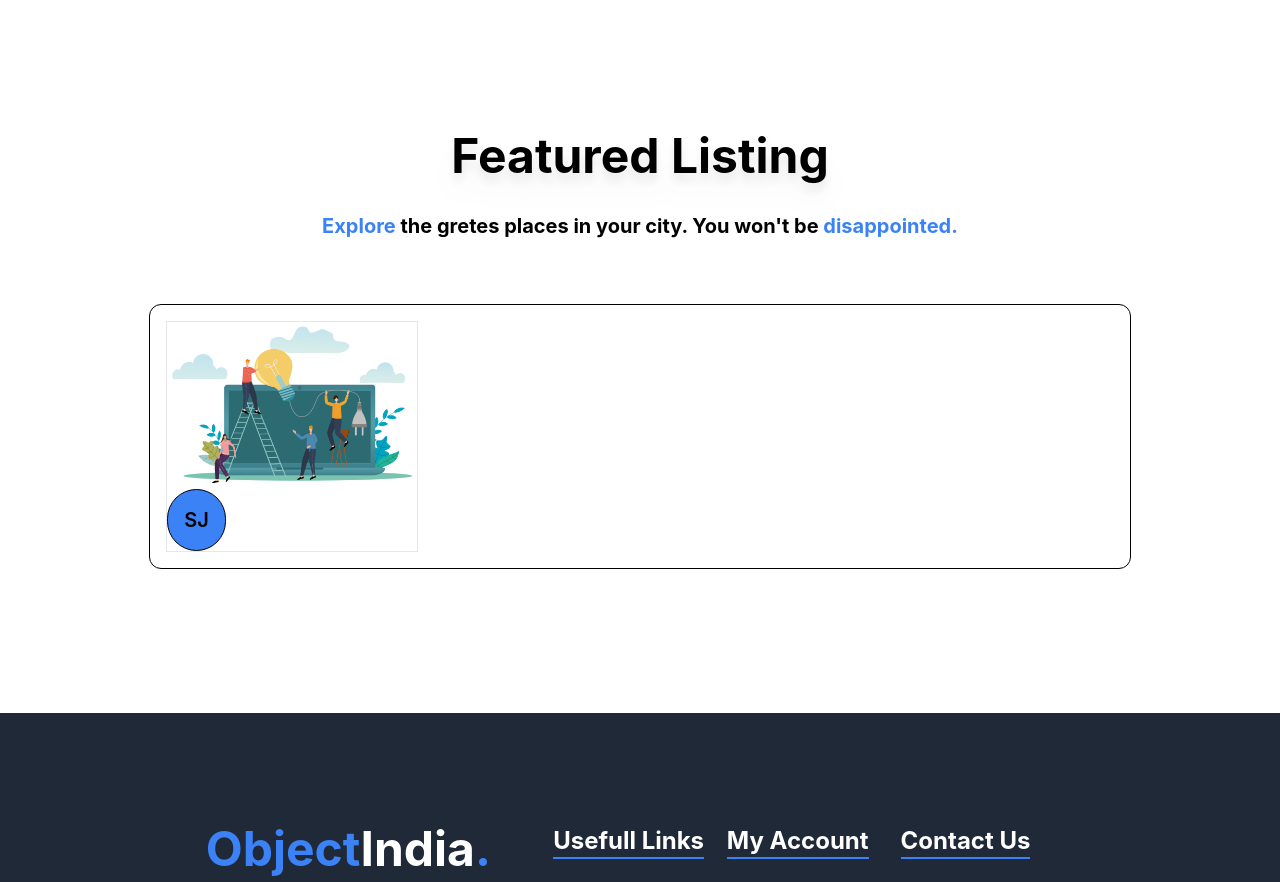
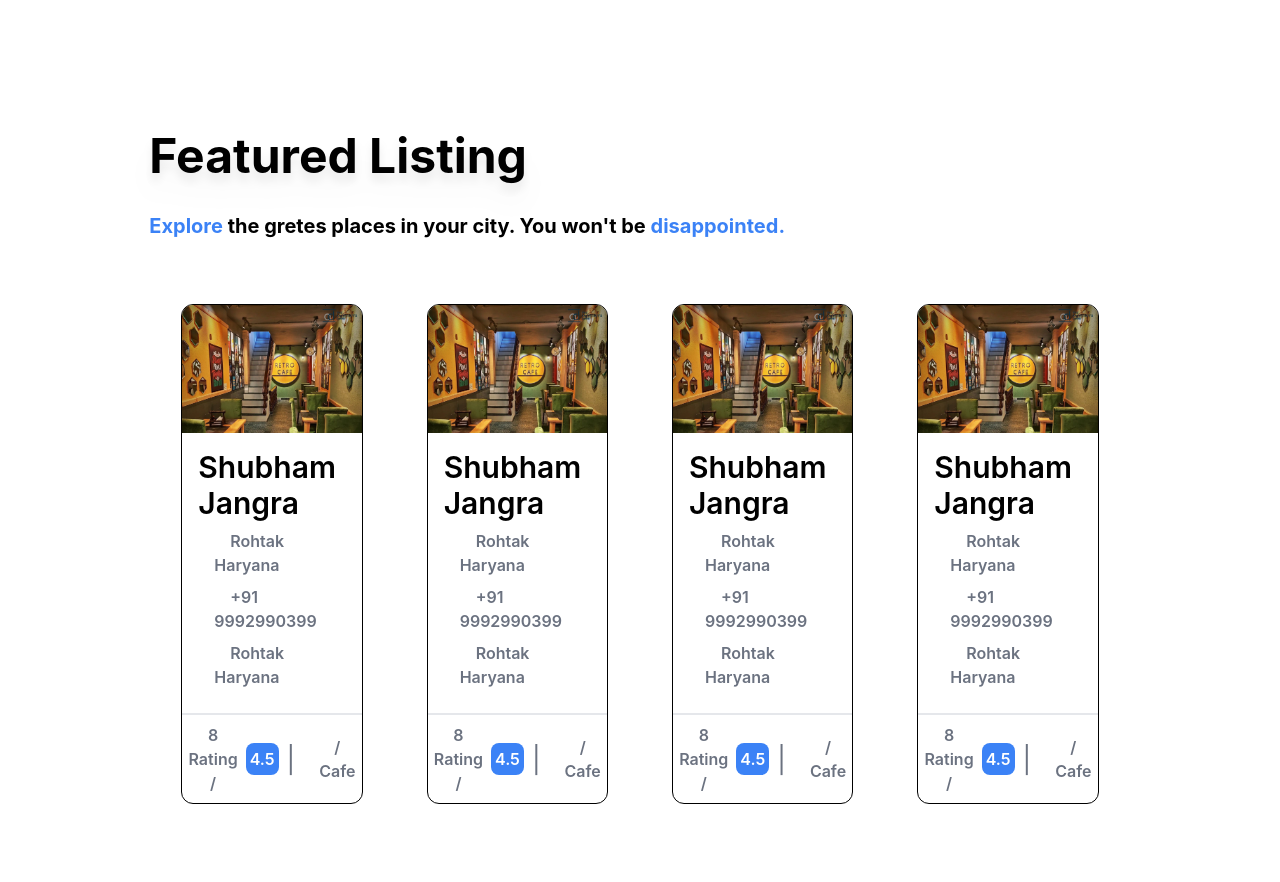
Before and after one commit to Typical-techno/indiaobject, a React (Create React App) app: page / in a window 1280 px wide. Shown: the part 1880-2762 px from the top of the page. Built offline with nearby package versions, Linux system fonts and the light colour scheme.

Commit message:
added featured/promotion listing section

```diff
--- a/src/components/Categories.jsx
+++ b/src/components/Categories.jsx
@@ -21,7 +21,7 @@ function Categories() {
                 <button className="p-8">
                   <Link to={`/${filteredItems.link}`}>
                     <div
-                      className={`w-full h-full rounded-xl p-4 space-y-3 hover:bg-gray-100 hover:text-blue-500 duration-150 hover:${filteredItems.hover}`}
+                      className={`w-full h-full rounded-xl p-4 space-y-3 hover:bg-gray-100 hover:text-blue-500 duration-150 hover:scale-110 hover:${filteredItems.hover}`}
                     >
                       <p className="text-4xl items-start">
                         <i class={`fi ${filteredItems.icon}`}></i>
--- a/src/components/PromotionListing.jsx
+++ b/src/components/PromotionListing.jsx
@@ -1,11 +1,11 @@
 import React from "react";
-import img from "../assets/images/hero-vector.jpg";
+import promotionListingData from "../data/promotionListingData";
 
 function PromotionListing() {
   return (
     <div className="flex w-11/12 h-full py-36 px-24">
-      <div className="space-y-16 w-full text-center">
-        <div className="space-y-8 justify-center items-center flex flex-col">
+      <div className="space-y-16 w-full flex flex-col items-center justify-center text-center">
+        <div className="space-y-8 text-left w-full">
           <p className="text-5xl font-bold drop-shadow-xl">Featured Listing</p>
           <p className="text-xl font-bold">
             <span className="text-blue-500">Explore</span> the gretes places in
@@ -13,12 +13,58 @@ function PromotionListing() {
             <span className="text-blue-500">disappointed.</span>
           </p>
         </div>
-        <div className="border border-black p-4 rounded-xl">
-          <div className="border w-fit">
-            <img src={img} height={250} width={250} />
-            <div className="bg-blue-500 w-fit p-4 rounded-full border border-black"><p className="text-xl font-semibold">SJ</p></div>
-          </div>
-        </div>
+        <button className="w-fit grid grid-cols-4">
+          {promotionListingData.map((items) => (
+            <div className="border border-black overflow-hidden rounded-xl hover:scale-110 duration-300 hover:shadow-2xl mx-8">
+              <div className="overflow-hidden">
+                <img src={require(`../assets/images/${items.image}`)} height={300} width={300} />
+                {/* <p className="text-xl font-semibold">SJ</p> */}
+              </div>
+              <div className="space-y-4">
+                <div className="px-4 py-2">
+                  <div className="text-left py-2">
+                    <p className="text-3xl font-semibold">{items.name}</p>
+                  </div>
+                  <div className="text-base font-semibold  text-gray-500 text-left flex flex-col justify-center gap-2 px-4">
+                    <p>
+                      <span className="p-2">
+                        <i className={`fi ${items.locationIcon}`}></i>
+                      </span>{" "}
+                      {items.location}
+                    </p>
+                    <p>
+                      <span className="p-2">
+                        <i className={`fi ${items.phoneIcon}`}></i>
+                      </span>
+                      {items.phone}
+                    </p>
+                    <p>
+                      <span className="p-2">
+                        <i className={`fi ${items.locationIcon}`}></i>
+                      </span>{" "}
+                      {items.location}
+                    </p>
+                  </div>
+                </div>
+                <div className="flex border-t-2 items-center text-gray-500 justify-center">
+                  <div className="text-base font-semibold items-center p-2 gap-2 flex">
+                    <p>{items.ratingPerson} Rating /</p>
+                    <span className="bg-blue-500 text-white rounded-lg p-1">
+                      {items.rating}
+                    </span>
+                  </div>
+                  {"|"}
+                  <div className="text-base font-semibold items-center p-2 gap-2 flex">
+                    <span className="rounded-lg p-1 mt-1">
+                      <i className={`fi ${items.locationIcon}`}></i>
+                    </span>
+                    <p>/ {items.category}</p>
+                  </div>
+                </div>
+              </div>
+            </div>
+          ))}
+        </button>
       </div>
     </div>
   );
--- a/src/components/default/Footer.jsx
+++ b/src/components/default/Footer.jsx
@@ -12,7 +12,7 @@ function Footer() {
           <Link to="/">
             <button className="text-5xl font-bold">
               <p>
-                <span className="text-blue-500">Object</span>India
+                <span className="text-blue-500"><span className="text-4xl"><i className="fi fi-rr-globe"></i></span>bject</span>India
                 <span className="text-blue-500">.</span>
               </p>
             </button>
--- a/src/components/default/Navbar.jsx
+++ b/src/components/default/Navbar.jsx
@@ -50,7 +50,7 @@ function Navbar() {
           <Link to="/">
             <button>
               <p>
-                <span className="text-blue-500">Object</span>India
+                <span className="text-blue-500"><span className="text-4xl"><i className="fi fi-rr-globe"></i></span>bject</span>India
                 <span className="text-blue-500">.</span>
               </p>
             </button>
--- /dev/null
+++ b/src/data/promotionListingData.js
@@ -0,0 +1,56 @@
+const promotionListingData = [
+  {
+    id: 1,
+    name: "Shubham Jangra",
+    locationIcon: "fi-bs-globe",
+    location: "Rohtak Haryana",
+    phoneIcon: "fi-bs-phone-call",
+    phone: "+91 9992990399",
+    rating: 4.5,
+    ratingPerson: 8,
+    category: "Cafe",
+    image: "feature-1.jpg",
+    shortName: "SJ",
+  },
+  {
+    id: 2,
+    name: "Shubham Jangra",
+    locationIcon: "fi-bs-globe",
+    location: "Rohtak Haryana",
+    phoneIcon: "fi-bs-phone-call",
+    phone: "+91 9992990399",
+    rating: 4.5,
+    ratingPerson: 8,
+    category: "Cafe",
+    image: "feature-1.jpg",
+    shortName: "SJ",
+  },
+  {
+    id: 3,
+    name: "Shubham Jangra",
+    locationIcon: "fi-bs-globe",
+    location: "Rohtak Haryana",
+    phoneIcon: "fi-bs-phone-call",
+    phone: "+91 9992990399",
+    rating: 4.5,
+    ratingPerson: 8,
+    category: "Cafe",
+    image: "feature-1.jpg",
+    shortName: "SJ",
+  },
+  {
+    id: 4,
+    name: "Shubham Jangra",
+    locationIcon: "fi-bs-globe",
+    location: "Rohtak Haryana",
+    phoneIcon: "fi-bs-phone-call",
+    phone: "+91 9992990399",
+    rating: 4.5,
+    ratingPerson: 8,
+    category: "Cafe",
+    image: "feature-1.jpg",
+    shortName: "SJ",
+  },
+];
+
+export default promotionListingData;
```
